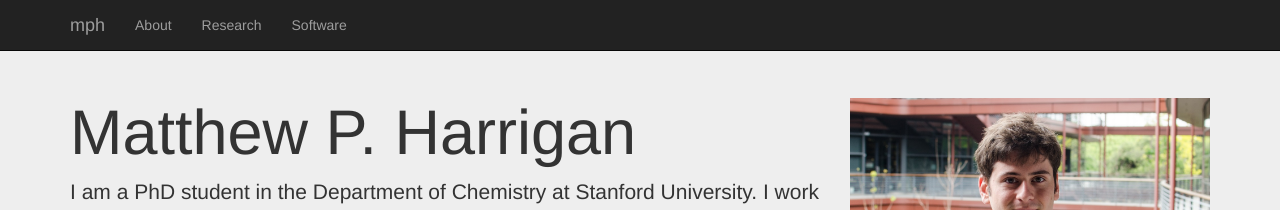
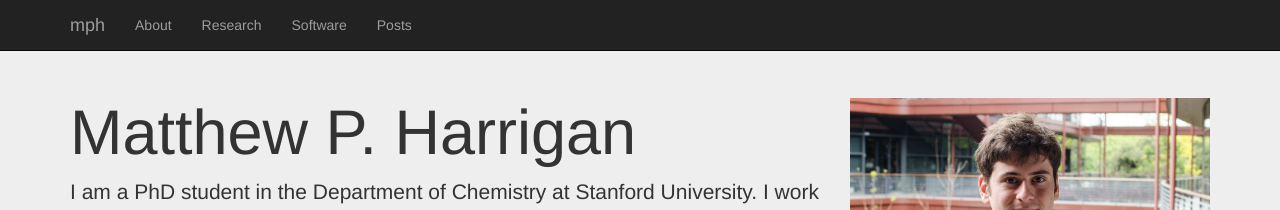
Before and after one commit to mpharrigan/mpharrigan.github.io, a Jekyll site: the page built from index.md, in a window 1280 px wide. Shown: the top 210 px of the page. Built offline with Jekyll 4.4.1, drawn with Linux system fonts in a browser that asks for light colours; nearby versions of some CDN libraries.

Commit message:
Add link to posts

```diff
--- a/_layouts/bootstrap.html
+++ b/_layouts/bootstrap.html
@@ -41,6 +41,7 @@
             <li><a href="{{site.url}}/about/">About</a></li>
             <li><a href="{{site.url}}/research/">Research</a></li>
             <li><a href="{{site.url}}/software/">Software</a></li>
+            <li><a href="{{site.url}}/posts/">Posts</a></li>
           </ul>
         </div>
       </div>
```
